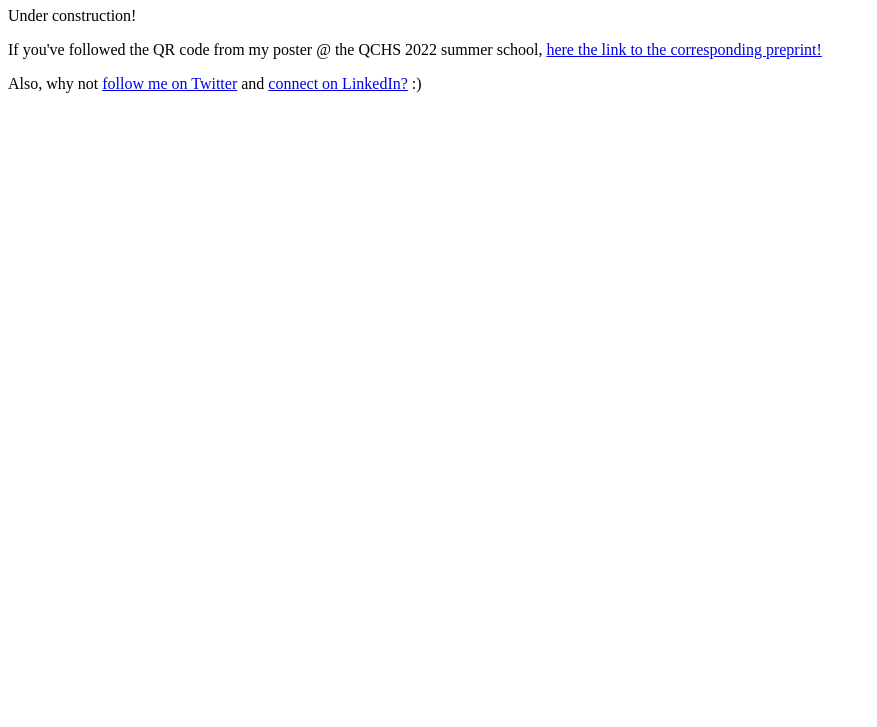
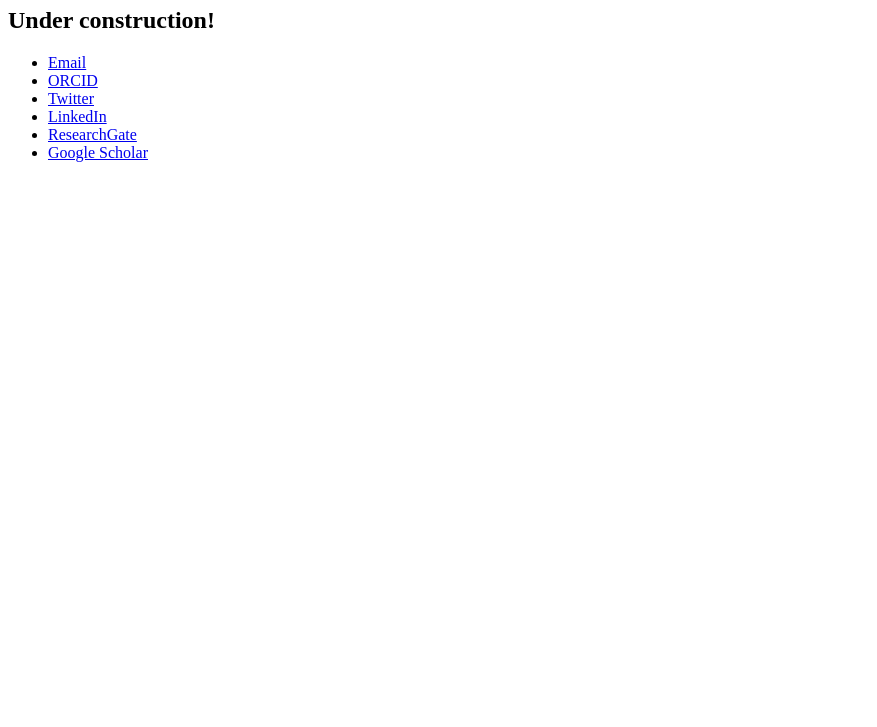
Before and after one commit to gamatos/personal-website, a website: page site/index.html in a window 1280 px wide. Shown: the part 73-800 px from the top of the page, without its empty margins (0-877 px from the left). Drawn offline with Linux system fonts and the light colour scheme.

Commit message:
Update links

```diff
--- a/site/index.html
+++ b/site/index.html
@@ -1,7 +1,7 @@
 <!DOCTYPE html>
 <html>
     <head>
-        <title>Gabriel Matos' home page</title>
+        <title>Gabriel Matos</title>
     </head>
     <body>
         <header>
@@ -16,16 +16,20 @@
 
         <main>
             <header>
-                <h1>Gabriel Matos' home page</h1>
+                <h1>Gabriel Matos</h1>
             </header>
             <article>
-                <section>
-                    <p>Under construction!</p>
-                    <p>If you've followed the QR code from my poster @ the QCHS 2022 summer school, <a href="https://arxiv.org/abs/2206.06400">here the link to the corresponding preprint!</a></p>
-                    <p>Also, why not <a href="https://twitter.com/gabriel_f_matos">follow me on Twitter</a> and <a href="https://www.linkedin.com/in/gdfmatos/">connect on LinkedIn?</a> :)</p>
-
-                </section>
-
+                <h2>Under construction!</h2>
+            </article>
+            <article>
+                <ul class="social">
+                    <li><a href="mailto:pygdfm@leeds.ac.uk">Email</a></li>
+                    <li><a href="https://orcid.org/0000-0002-3373-0128">ORCID</a></li>
+                    <li><a href="https://twitter.com/gabriel_f_matos">Twitter</a></li>
+                    <li><a href="https://www.linkedin.com/in/gdfmatos/">LinkedIn</a></li>
+                    <li><a href="https://www.researchgate.net/profile/Gabriel-Matos-11">ResearchGate</a></li>
+                    <li><a href="https://scholar.google.com/citations?user=pGeV8nwAAAAJ&hl=en">Google Scholar</a></li>
+                  </ul>
             </article>
         </main>
 
```
